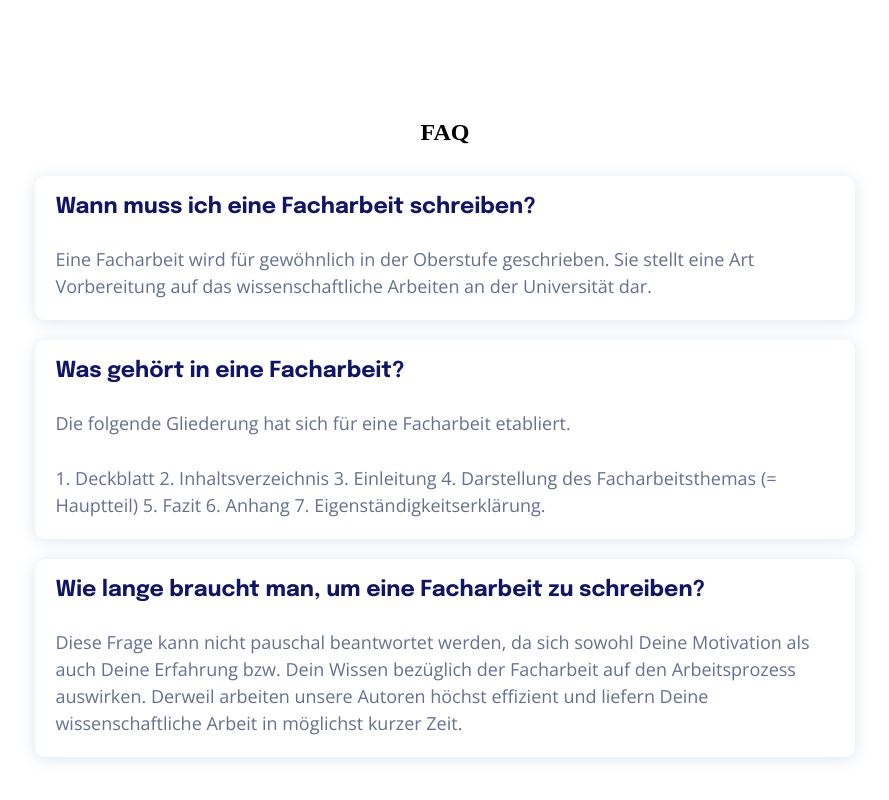
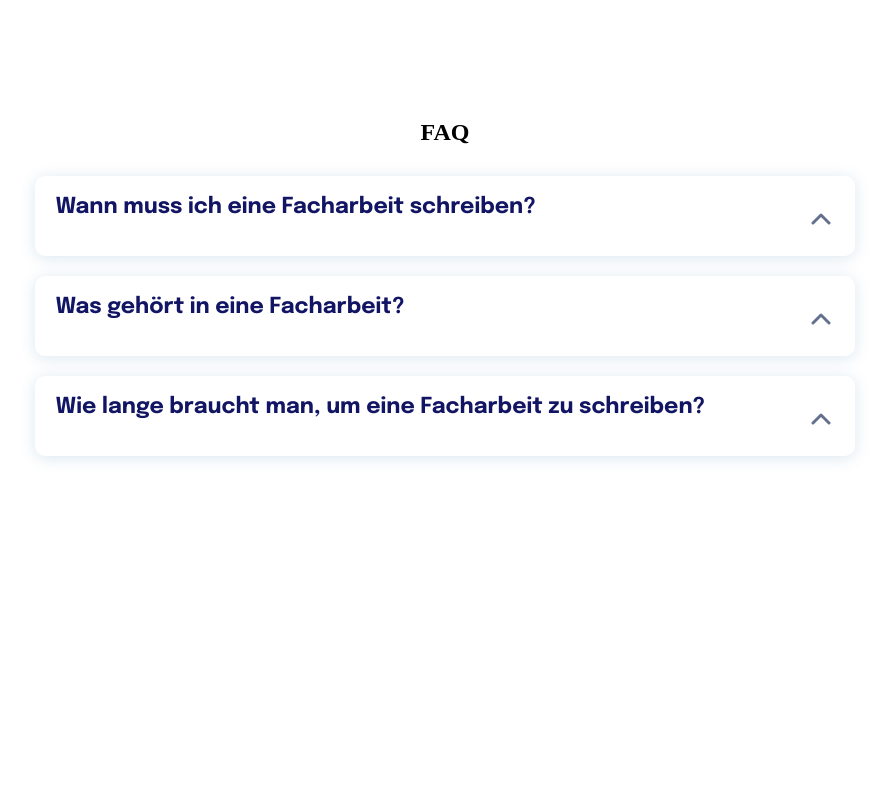
Before and after one commit to tomahawk535/Rasie.band, a website: page main-fe/app/index.html in a window 1280 px wide. Shown: the part 4162-4962 px from the top of the page, without its empty margins (195-1084 px from the left). After the commit the page ends 4743 px from the top, so only its background shows below. Drawn offline with nearby package versions, Linux system fonts and the light colour scheme; files that its build step writes are made by us from their sources.

Commit message:
add some scripts

```diff
--- a/main-fe/app/index.html
+++ b/main-fe/app/index.html
@@ -220,22 +220,22 @@
         <div class="faq">
             <h2>FAQ</h2>
             <div class="faq_item">
-                <h3>Wann muss ich eine Facharbeit schreiben?</h3>
-                <p>Eine Facharbeit wird für gewöhnlich in der Oberstufe geschrieben. Sie stellt eine Art Vorbereitung
+                <h3>Wann muss ich eine Facharbeit schreiben?</h3> <img src="img/icon/faq.svg" alt="img" class="faq-toggle">
+                <p class="faq-hidden-text">Eine Facharbeit wird für gewöhnlich in der Oberstufe geschrieben. Sie stellt eine Art Vorbereitung
                     auf das wissenschaftliche Arbeiten an der Universität dar.</p>
             </div>
             <div class="faq_item">
-                <h3>Was gehört in eine Facharbeit?</h3>
-                <p>Die folgende Gliederung hat sich für eine Facharbeit etabliert.</p>
-                <p>1. Deckblatt   2. Inhaltsverzeichnis
+                <h3>Was gehört in eine Facharbeit?</h3> <img src="img/icon/faq.svg" alt="img" class="faq-toggle">
+                <p class="faq-hidden-text">Die folgende Gliederung hat sich für eine Facharbeit etabliert.</p>
+                <p class="faq-hidden-text">1. Deckblatt   2. Inhaltsverzeichnis
                     3. Einleitung   4. Darstellung des Facharbeitsthemas (= Hauptteil)
                     5. Fazit
                     6. Anhang
                     7. Eigenständigkeitserklärung.</p>
             </div>
             <div class="faq_item">
-                <h3>Wie lange braucht man, um eine Facharbeit zu schreiben?</h3>
-                <p>Diese Frage kann nicht pauschal beantwortet werden, da sich sowohl Deine Motivation als auch Deine
+                <h3>Wie lange braucht man, um eine Facharbeit zu schreiben?</h3> <img src="img/icon/faq.svg" alt="img" class="faq-toggle">
+                <p class="faq-hidden-text">Diese Frage kann nicht pauschal beantwortet werden, da sich sowohl Deine Motivation als auch Deine
                     Erfahrung bzw. Dein Wissen bezüglich der Facharbeit auf den Arbeitsprozess auswirken. Derweil arbeiten
                     unsere Autoren höchst effizient und liefern Deine wissenschaftliche Arbeit in möglichst kurzer Zeit.</p>
             </div>
--- a/main-fe/app/js/main.js
+++ b/main-fe/app/js/main.js
@@ -6,7 +6,8 @@ $(document).ready(function(){
         dots: true,
         slidesToShow: 3,
         adaptiveHeight: true
-    })
+    });
+    FaqHide();
 });
 
 
@@ -22,3 +23,14 @@ function PopUpHide() {
     $("#pop-up-form").fadeOut();
 }
 $('#pop-up-close').click(PopUpHide);
+
+// Функция скритыи FAQ
+function FaqHide () {
+    $('.faq-hidden-text').hide();
+}
+// Функция открытия FAQ
+function FaqOpen () {
+    a = $('.faq-hidden-text')
+    a.toggle();
+}
+$('.faq-toggle').click(FaqOpen);
--- a/main-fe/app/scss/style.scss
+++ b/main-fe/app/scss/style.scss
@@ -504,6 +504,14 @@ body {
         margin-top: 1.25rem;
         padding: 1.25rem;
         text-align: left;
+        img {
+          position: relative;
+          top: -18%;
+          left: 97%;
+          &:hover {
+            cursor: pointer;
+          }
+        }
         h3 {
           font-size: 1.375rem;
           font-family:  $header-font;
@@ -512,7 +520,7 @@ body {
         p {
           @include  paragraph-middle;
           line-height: 1.6875rem;
-          margin-top: 1.75rem;
+          margin-top: 0.625rem;
         }
       }
     }
```
Also changed, not shown: main-fe/app/img/icon/faq.svg (added), main-fe/app/js/main.min.js, main-fe/app/style/style.min.css.
